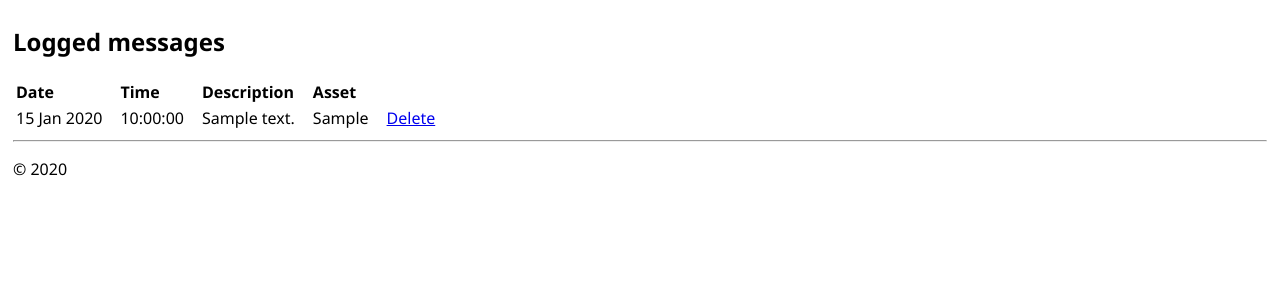
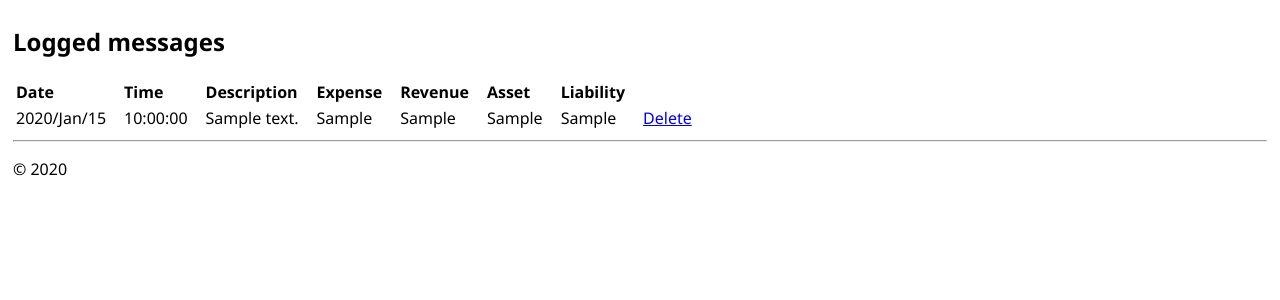
Before and after one commit to cowtony/BookKeeping-Django, a Django app: page / in a window 1280 px wide. Shown: the part 47-347 px from the top of the page. Run offline with Django 3.2, Linux system fonts and the light colour scheme; tables that the repository leaves empty hold one stand-in row (Sample ...).

Commit message:
Home page improvements

```diff
--- a/book/forms.py
+++ b/book/forms.py
@@ -4,7 +4,8 @@ from book.models import Transaction
 class TransactionForm(forms.ModelForm):
     class Meta:
         model = Transaction
-        fields = ("description",
+        fields = ('time',
+                  "description",
                   "asset",
                   "expense",
                   "revenue",
--- a/book/templates/book/home.html
+++ b/book/templates/book/home.html
@@ -12,16 +12,22 @@
                 <th>Date</th>
                 <th>Time</th>
                 <th>Description</th>
+                <th>Expense</th>
+                <th>Revenue</th>
                 <th>Asset</th>
+                <th>Liability</th>
             </tr>
             </thead>
             <tbody>
             {% for transaction in message_list %}
                 <tr>
-                    <td>{{ transaction.time | date:'d M Y' }}</td>
+                    <td>{{ transaction.time | date:'Y/M/d' }}</td>
                     <td>{{ transaction.time | time:'H:i:s' }}</td>
                     <td>{{ transaction.description }}</td>
+                    <td>{{ transaction.expense }}</td>
+                    <td>{{ transaction.revenue }}</td>
                     <td>{{ transaction.asset }}</td>
+                    <td>{{ transaction.liability }}</td>
                     <td><a href="{% url 'deleteTransaction' transaction.id %}">Delete</a></td>
                 </tr>
             {% endfor %}
```
Also changed, not shown: web_project/settings.py (+17 -7 lines), README.md.
